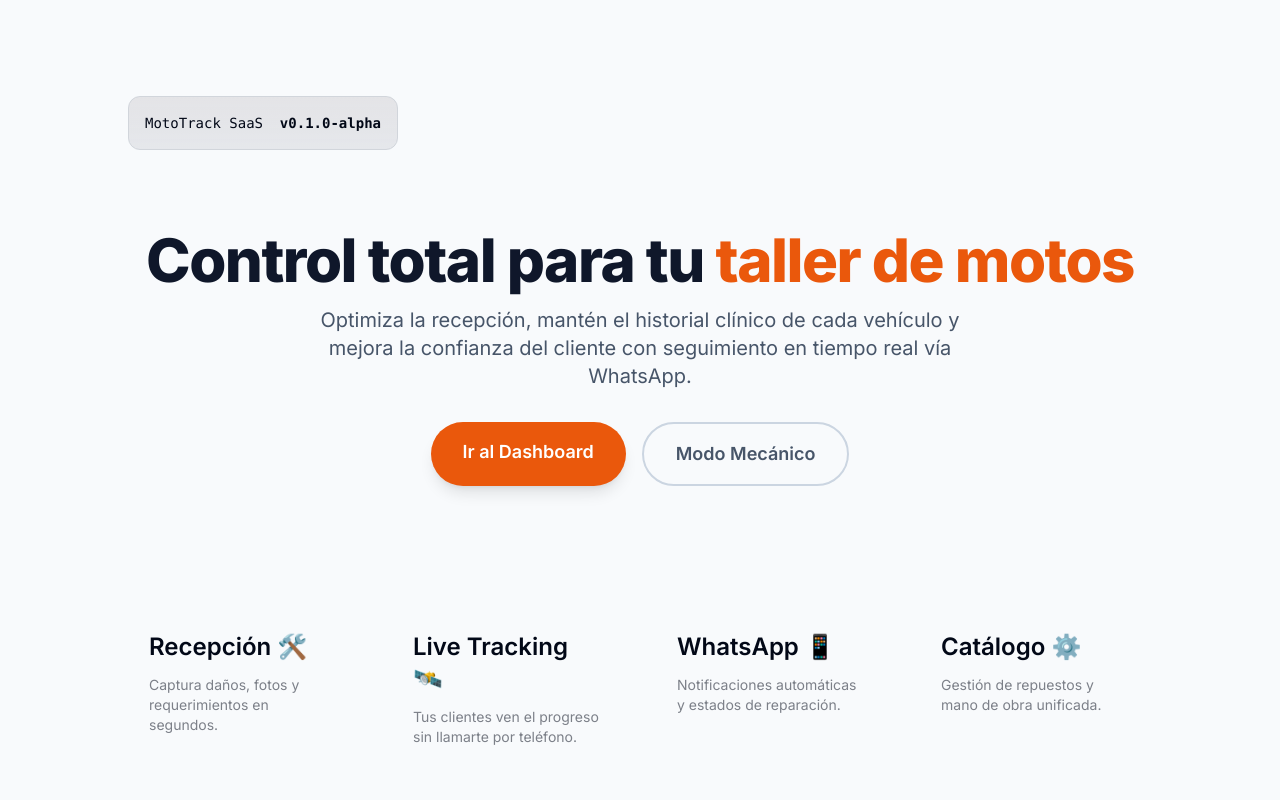
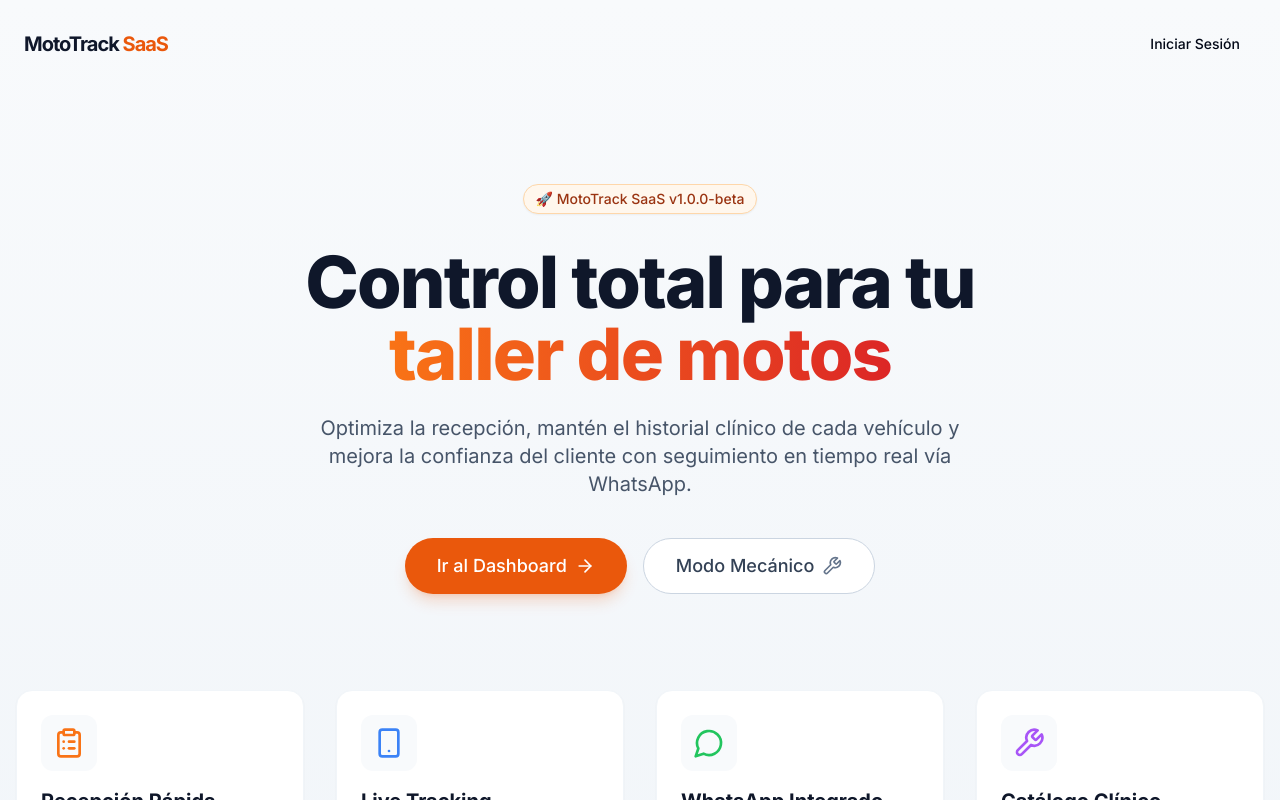
Before and after one commit to Thoferodi/mototrack, a Next.js app: page / in a window 1280 px wide. Shown: the top 800 px of the page. Built offline with nearby package versions, Linux system fonts and the light colour scheme.

Commit message:
UX/UI: Rediseño de landing page y correccion de enrutamiento de botones

```diff
--- a/src/app/(marketing)/page.tsx
+++ b/src/app/(marketing)/page.tsx
@@ -1,68 +1,93 @@
 import Link from "next/link";
+import { Button } from "@/components/ui/button";
+import { ArrowRight, Wrench, Smartphone, MessageCircle, ClipboardList } from "lucide-react";
 
 export default function LandingPage() {
   return (
-    <main className="flex min-h-screen flex-col items-center justify-center p-24 bg-slate-50">
-      <div className="z-10 max-w-5xl w-full items-center justify-between font-mono text-sm lg:flex">
-        <p className="fixed left-0 top-0 flex w-full justify-center border-b border-gray-300 bg-gradient-to-b from-zinc-200 pb-6 pt-8 backdrop-blur-2xl dark:border-neutral-800 dark:bg-zinc-800/30 dark:from-inherit lg:static lg:w-auto  lg:rounded-xl lg:border lg:bg-gray-200 lg:p-4 lg:dark:bg-zinc-800/30">
-          MotoTrack SaaS &nbsp;
-          <code className="font-bold">v0.1.0-alpha</code>
-        </p>
-      </div>
+    <div className="min-h-screen bg-gradient-to-b from-slate-50 to-slate-100 selection:bg-orange-200">
+      {/* Navegación Minimalista */}
+      <nav className="w-full flex items-center justify-between p-6 max-w-7xl mx-auto">
+        <div className="font-bold text-xl tracking-tighter text-slate-900">
+          MotoTrack <span className="text-orange-600">SaaS</span>
+        </div>
+        <Button asChild variant="ghost" className="font-medium">
+          <Link href="/login">Iniciar Sesión</Link>
+        </Button>
+      </nav>
 
-      <div className="flex flex-col items-center justify-center mt-20 text-center">
-        <h1 className="text-6xl font-extrabold tracking-tight text-slate-900 mb-4">
-          Control total para tu <span className="text-orange-600">taller de motos</span>
+      {/* Hero Section */}
+      <main className="flex-col flex items-center justify-center px-4 text-center max-w-5xl mx-auto mt-16 md:mt-24">
+        <div className="inline-flex items-center rounded-full border border-orange-200 bg-orange-50 px-3 py-1 text-sm font-medium text-orange-800 mb-8 shadow-sm">
+          🚀 MotoTrack SaaS v1.0.0-beta
+        </div>
+
+        <h1 className="text-5xl md:text-7xl font-extrabold tracking-tight text-slate-900 mb-6 leading-[1.1]">
+          Control total para tu <br className="hidden md:block" />
+          <span className="text-transparent bg-clip-text bg-gradient-to-r from-orange-500 to-red-600">
+            taller de motos
+          </span>
         </h1>
-        <p className="text-xl text-slate-600 max-w-2xl mb-8">
+
+        <p className="text-lg md:text-xl text-slate-600 max-w-2xl mb-10 leading-relaxed">
           Optimiza la recepción, mantén el historial clínico de cada vehículo y mejora la confianza del cliente con seguimiento en tiempo real vía WhatsApp.
         </p>
 
-        <div className="flex gap-4">
-          <Link
-            href="/dashboard/orders/new"
-            className="rounded-full bg-orange-600 px-8 py-4 text-lg font-semibold text-white shadow-lg hover:bg-orange-500 transition-colors"
-          >
-            Ir al Dashboard
-          </Link>
-          <Link
-            href="/mechanic"
-            className="rounded-full border-2 border-slate-300 px-8 py-4 text-lg font-semibold text-slate-600 hover:bg-slate-100 transition-colors"
-          >
-            Modo Mecánico
-          </Link>
+        {/* Botones Corregidos con asChild y Link */}
+        <div className="flex flex-col sm:flex-row gap-4 w-full sm:w-auto">
+          <Button asChild size="lg" className="bg-orange-600 hover:bg-orange-700 text-white rounded-full text-lg h-14 px-8 shadow-lg shadow-orange-600/20 transition-transform hover:scale-105">
+            <Link href="/dashboard">
+              Ir al Dashboard <ArrowRight className="ml-2 h-5 w-5" />
+            </Link>
+          </Button>
+
+          <Button asChild variant="outline" size="lg" className="rounded-full text-lg h-14 px-8 border-slate-300 text-slate-700 hover:bg-slate-100 transition-transform hover:scale-105">
+            <Link href="/mechanic">
+              Modo Mecánico <Wrench className="ml-2 h-5 w-5 text-slate-500" />
+            </Link>
+          </Button>
         </div>
-      </div>
+      </main>
 
-      <div className="mt-32 grid text-center lg:max-w-5xl lg:w-full lg:mb-0 lg:grid-cols-4 lg:text-left gap-8">
-        <div className="group rounded-lg border border-transparent px-5 py-4 transition-colors hover:border-gray-300 hover:bg-gray-100">
-          <h2 className={`mb-3 text-2xl font-semibold`}>Recepción 🛠️</h2>
-          <p className={`m-0 max-w-[30ch] text-sm opacity-50`}>
-            Captura daños, fotos y requerimientos en segundos.
-          </p>
+      {/* Grid de Características Moderno */}
+      <section className="max-w-7xl mx-auto px-4 py-24">
+        <div className="grid grid-cols-1 md:grid-cols-2 lg:grid-cols-4 gap-8">
+          <FeatureCard
+            icon={<ClipboardList className="h-8 w-8 text-orange-500" />}
+            title="Recepción Rápida"
+            description="Captura daños, fotos y requerimientos del cliente en segundos desde cualquier dispositivo."
+          />
+          <FeatureCard
+            icon={<Smartphone className="h-8 w-8 text-blue-500" />}
+            title="Live Tracking"
+            description="Tus clientes ven el progreso de su moto en tiempo real sin tener que llamarte."
+          />
+          <FeatureCard
+            icon={<MessageCircle className="h-8 w-8 text-green-500" />}
+            title="WhatsApp Integrado"
+            description="Notificaciones automáticas con los estados de reparación y presupuestos listos."
+          />
+          <FeatureCard
+            icon={<Wrench className="h-8 w-8 text-purple-500" />}
+            title="Catálogo Clínico"
+            description="Gestión unificada de repuestos, mano de obra y el historial de cada vehículo."
+          />
         </div>
-
-        <div className="group rounded-lg border border-transparent px-5 py-4 transition-colors hover:border-gray-300 hover:bg-gray-100">
-          <h2 className={`mb-3 text-2xl font-semibold`}>Live Tracking 🛰️</h2>
-          <p className={`m-0 max-w-[30ch] text-sm opacity-50`}>
-            Tus clientes ven el progreso sin llamarte por teléfono.
-          </p>
-        </div>
-
-        <div className="group rounded-lg border border-transparent px-5 py-4 transition-colors hover:border-gray-300 hover:bg-gray-100">
-          <h2 className={`mb-3 text-2xl font-semibold`}>WhatsApp 📱</h2>
-          <p className={`m-0 max-w-[30ch] text-sm opacity-50`}>
-            Notificaciones automáticas y estados de reparación.
-          </p>
-        </div>
-
-        <div className="group rounded-lg border border-transparent px-5 py-4 transition-colors hover:border-gray-300 hover:bg-gray-100">
-          <h2 className={`mb-3 text-2xl font-semibold`}>Catálogo ⚙️</h2>
-          <p className={`m-0 max-w-[30ch] text-sm opacity-50`}>
-            Gestión de repuestos y mano de obra unificada.
-          </p>
-        </div>
-      </div>
-    </main>
+      </section>
+    </div>
   );
 }
+
+// Componente auxiliar para las tarjetas de características
+function FeatureCard({ icon, title, description }: { icon: React.ReactNode, title: string, description: string }) {
+  return (
+    <div className="bg-white p-6 rounded-2xl border border-slate-100 shadow-sm hover:shadow-md transition-shadow">
+      <div className="bg-slate-50 w-14 h-14 rounded-xl flex items-center justify-center mb-4">
+        {icon}
+      </div>
+      <h3 className="text-xl font-bold text-slate-900 mb-2">{title}</h3>
+      <p className="text-slate-600 leading-relaxed text-sm">
+        {description}
+      </p>
+    </div>
+  );
+}
```
